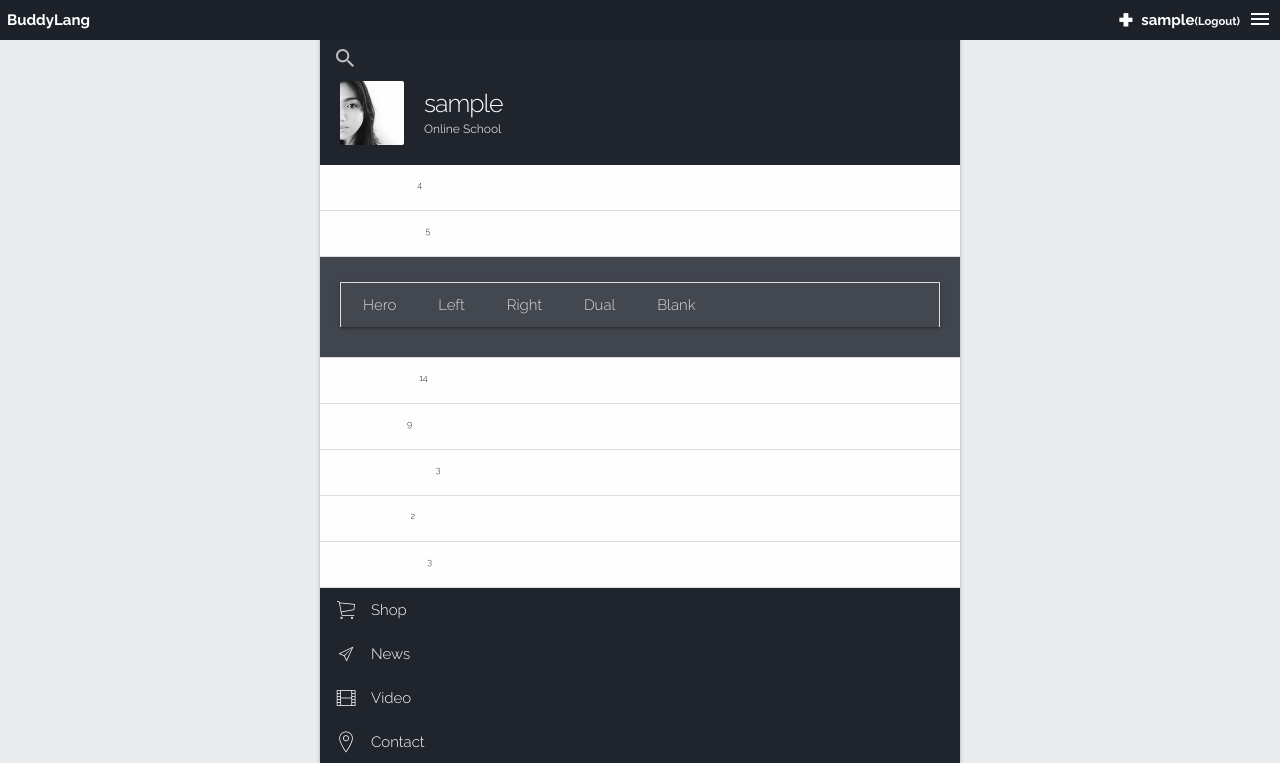
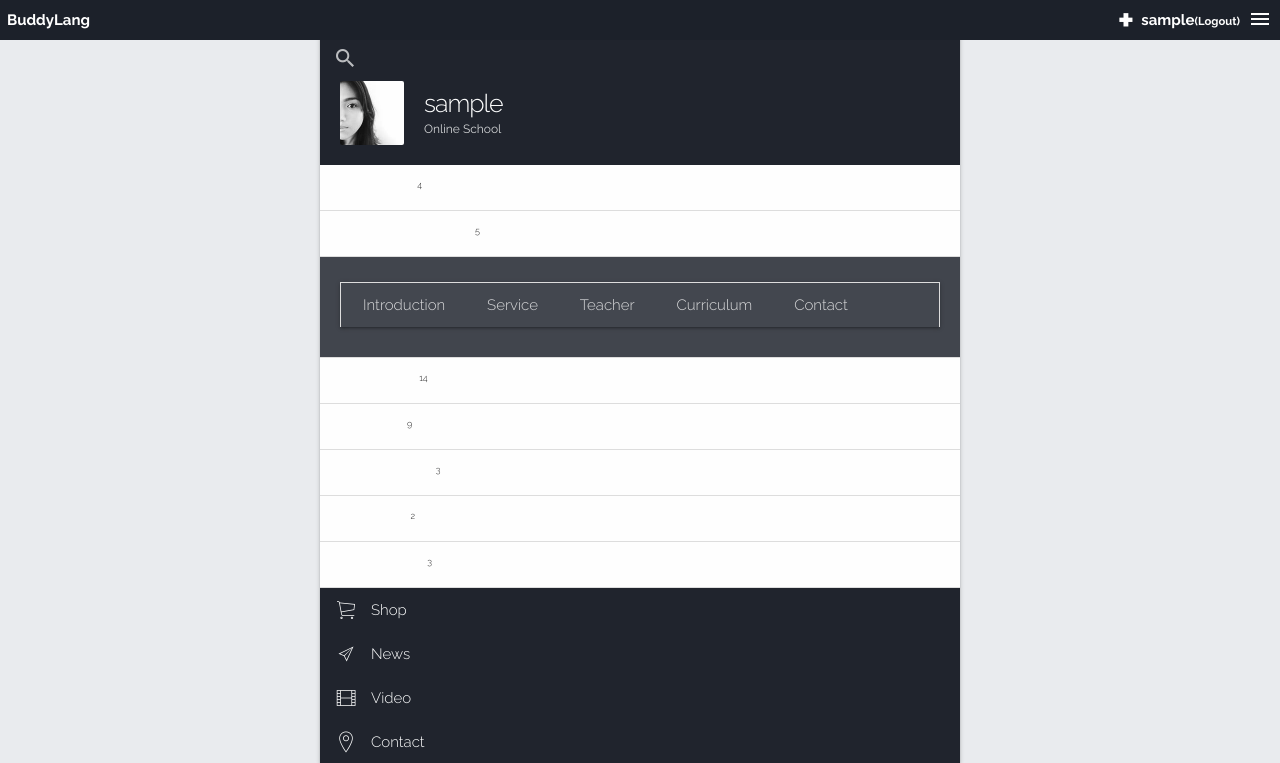
Before and after one commit to jujbob/my-first-blog, a Django app: a page that uses WebApps/templates/blog/base.html in a window 1280 px wide, after a click that opens the changed part. Shown: the top 763 px of the page. Run offline with Django 3.2, Linux system fonts and the light colour scheme; the visitor is signed in with stand-in values (Sample User, id 1); data that the repository does not hold is empty; some libraries are stand-ins or nearby versions.

Commit message:
adding introduction pages

```diff
--- a/WebApps/templates/blog/base.html
+++ b/WebApps/templates/blog/base.html
@@ -97,16 +97,16 @@
         </li>
         <li>
             <div class="collapsible-header">
-                <i class="ion-ios-browsers-outline"></i> Layout <span class="badge">5</span>
+                <i class="ion-ios-browsers-outline"></i> About Service <span class="badge">5</span>
             </div>
             <div class="collapsible-body">
                 <ul class="collapsible">
                     <li>
-                        <a href="hero.html">Hero</a>
-                        <a href="left-sidebar.html">Left</a>
-                        <a href="right-sidebar.html">Right</a>
-                        <a href="dual-sidebar.html">Dual</a>
-                        <a href="blank.html">Blank</a>
+                        <a href="hero.html">Introduction</a>
+                        <a href="left-sidebar.html">Service</a>
+                        <a href="right-sidebar.html">Teacher</a>
+                        <a href="dual-sidebar.html">Curriculum</a>
+                        <a href="blank.html">Contact</a>
                     </li>
                 </ul>
             </div>
--- a/blog/views.py
+++ b/blog/views.py
@@ -1,5 +1,7 @@
 
 # coding: utf-8
+import PIL
+from PIL.Image import Image
 from django.core.checks import messages
 from django.core.paginator import Paginator, PageNotAnInteger, EmptyPage
 from django.forms import modelformset_factory
@@ -50,6 +52,16 @@ def post_detail(request, pk):
     return render(request, 'blog/post_detail.html', {'post': post, 'form': form})
 
 
+def image_resizing(image):
+
+    basewidth = 70
+    wpercent = (basewidth / float(image.size[0]))
+    hsize = int((float(image.size[1]) * float(wpercent)))
+    image = image.resize((basewidth, hsize), PIL.Image.ANTIALIAS)
+
+    return image
+
+
 @login_required
 def post_new(request):
 
@@ -63,6 +75,7 @@ def post_new(request):
             post.author = request.user
             post.save()
             for image in request.FILES.getlist("images", []):
+#                image = image_resizing(image)
                 photo = Resource(post=post, image_file=image)
                 photo.save()
             return redirect('blog.views.post_detail', pk=post.pk)
@@ -252,6 +265,9 @@ def resource_edit(request, pk):
 
 
 
+
+
+
 ### for rest framework api  ###
 
 # APIs for reading and a set of Users
```
Also changed, not shown: 1 other file.
